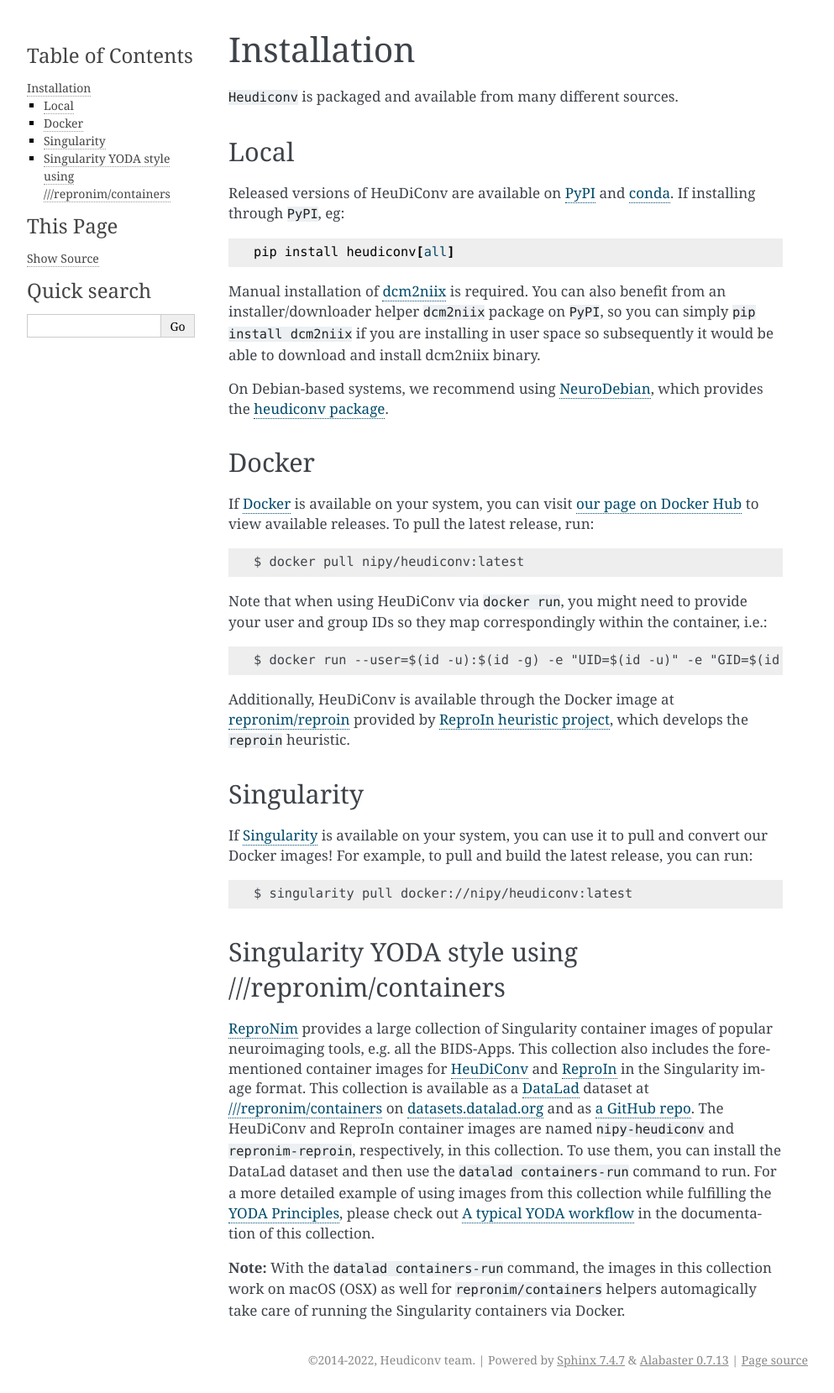
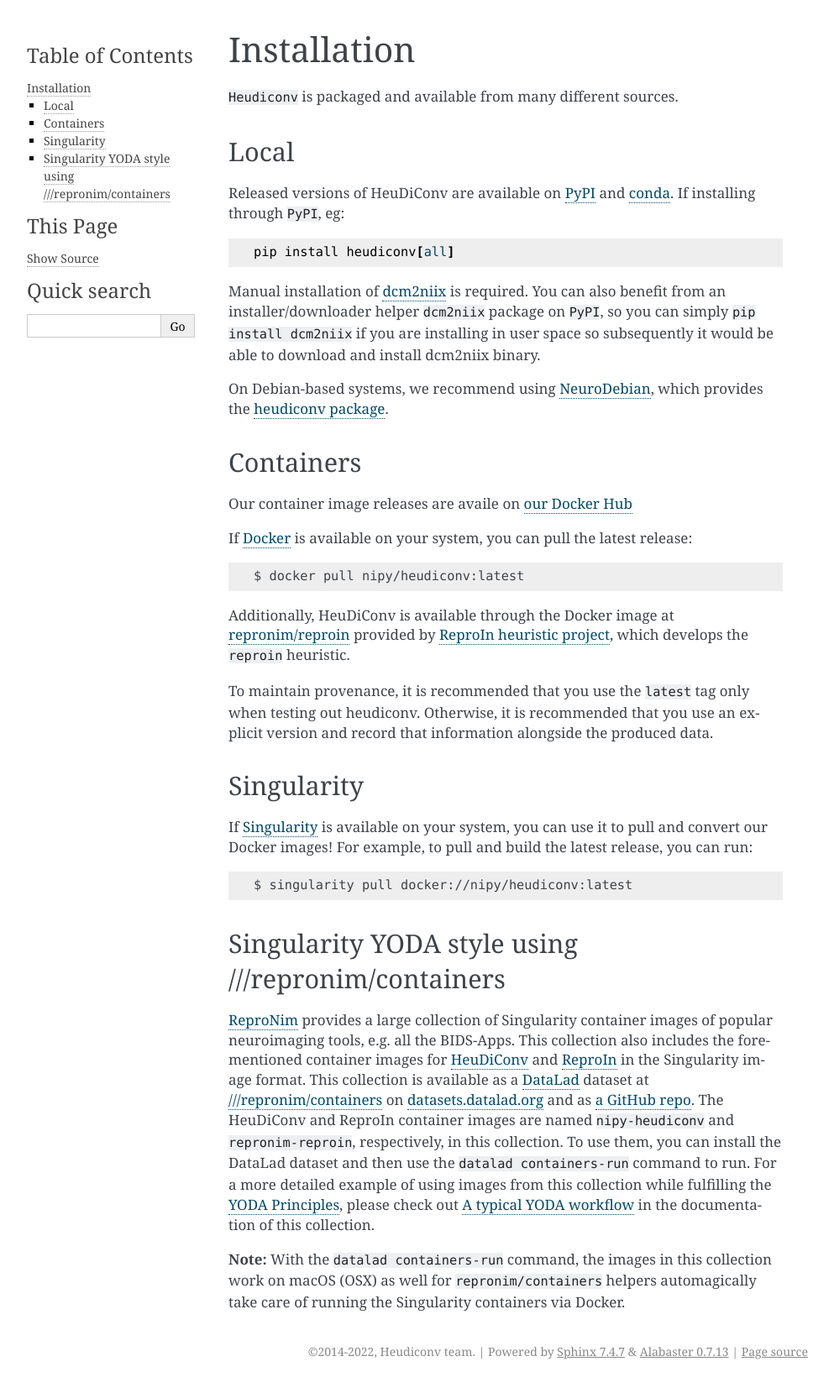
Before and after one commit to nipy/heudiconv, a Sphinx documentation site: the page built from docs/installation.rst, in a window 1280 px wide. Shown: the whole page at 84% size, without its empty margins (148-1141 px from the left). Built offline with Sphinx 7.4.7, drawn with Linux system fonts in a browser that asks for light colours; the version number could not be read and is left out.

Commit message:
Add container useage instructions

```diff
--- a/docs/index.rst
+++ b/docs/index.rst
@@ -17,4 +17,5 @@
    tutorials
    heuristics
    commandline
+   container
    api
--- a/docs/installation.rst
+++ b/docs/installation.rst
@@ -22,22 +22,23 @@
 On Debian-based systems, we recommend using `NeuroDebian <http://neuro.debian.net>`_,
 which provides the `heudiconv package <http://neuro.debian.net/pkgs/heudiconv.html>`_.
 
+.. _install_container:
 
-Docker
-======
-If `Docker <https://docs.docker.com/install/>`_ is available on your system, you
-can visit `our page on Docker Hub <https://hub.docker.com/r/nipy/heudiconv/tags>`_
-to view available releases. To pull the latest release, run::
+Containers
+==========
+
+Our container image releases are availe on `our Docker Hub <https://hub.docker.com/r/nipy/heudiconv/tags>`_
+
+If `Docker <https://docs.docker.com/install/>`_ is available on your system, you can pull the latest release::
 
     $ docker pull nipy/heudiconv:latest
 
-Note that when using HeuDiConv via ``docker run``, you might need to provide your user and group IDs so they map correspondingly
-within the container, i.e.::
-
-    $ docker run --user=$(id -u):$(id -g) -e "UID=$(id -u)" -e "GID=$(id -g)" --rm -t -v $PWD:$PWD nipy/heudiconv:latest [OPTIONS TO FOLLOW]
-
 Additionally, HeuDiConv is available through the Docker image at `repronim/reproin <https://hub.docker.com/r/repronim/reproin>`_ provided by
 `ReproIn heuristic project <http://reproin.repronim.org>`_, which develops the ``reproin`` heuristic.
+
+To maintain provenance, it is recommended that you use the ``latest`` tag only when testing out heudiconv.
+Otherwise, it is recommended that you use an explicit version and record that information alongside the produced data.
+
 
 Singularity
 ===========
```
Also changed, not shown: docs/container.rst (added, +48 -0 lines), docs/custom-heuristic.rst (+3 -6 lines).
